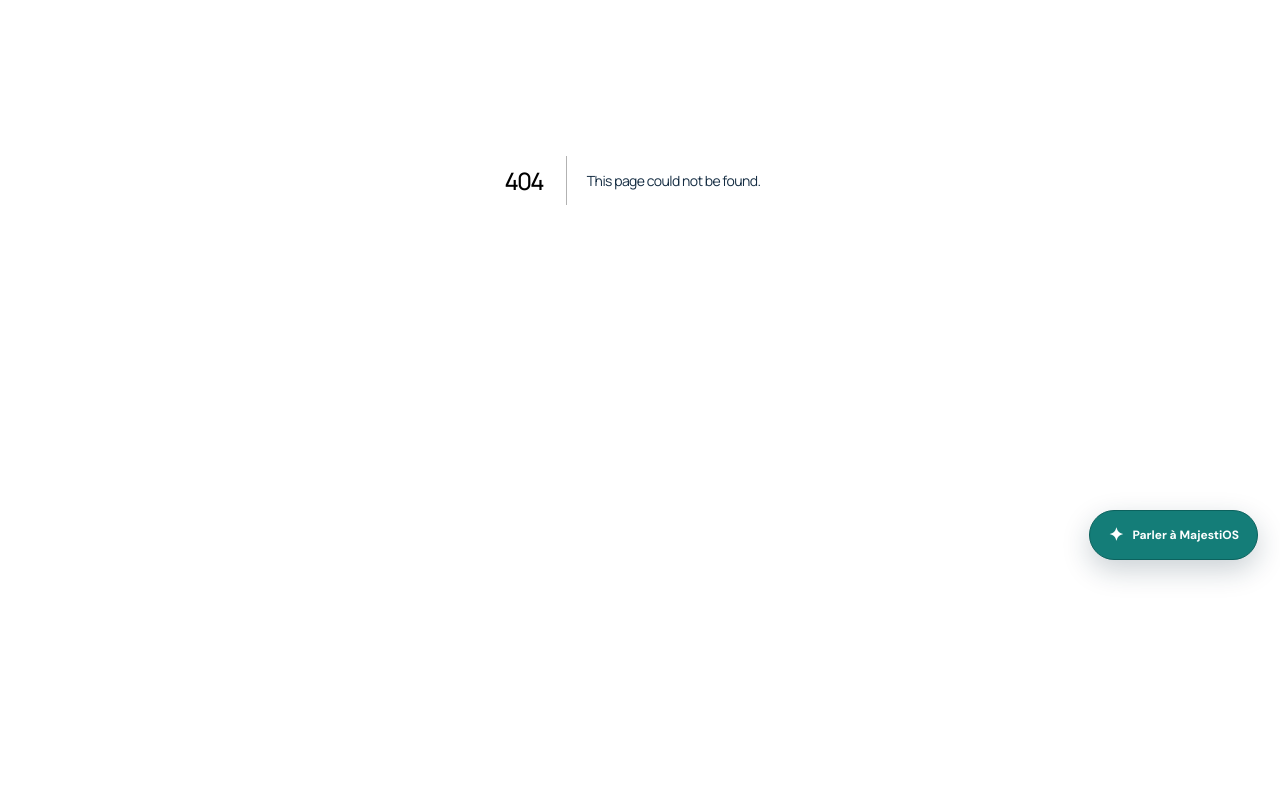
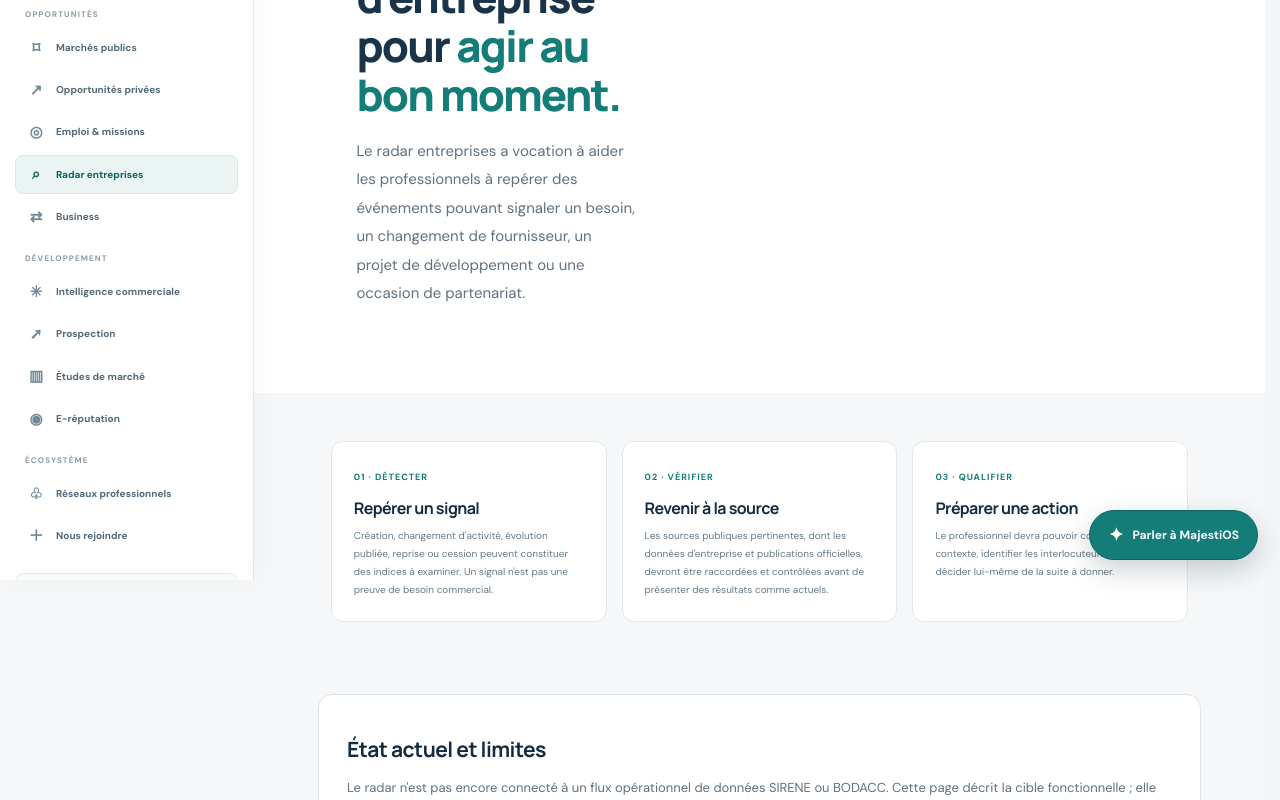
Before and after one commit to Chexpeer/Majestios, a Next.js app: page /opportunites/radar-entreprises in a window 1280 px wide. Before the commit this address had no page. Shown: the part 220-1020 px from the top of the page. Before the commit the page ends 800 px from the top, so only its background shows below. Built offline with nearby package versions, Linux system fonts and the light colour scheme.

Commit message:
feat: créer la page de cadrage du radar entreprises

```diff
--- /dev/null
+++ b/src/app/opportunites/radar-entreprises/page.tsx
@@ -0,0 +1,17 @@
+import Link from "next/link";
+import PublicHeader from "@/components/public-header";
+
+export const metadata = { title: "Radar entreprises — MajestiOS", description: "Comprendre le futur radar de signaux d'entreprises pour l'intelligence commerciale." };
+
+export default function CompanyRadarPage() {
+  return <main className="public-site concept-page"><PublicHeader />
+    <section className="how-section concept-hero"><div><span className="section-label">OPPORTUNITY INTELLIGENCE · ENTREPRISES</span><h1>Détecter les signaux d'entreprise pour <em>agir au bon moment.</em></h1><p>Le radar entreprises a vocation à aider les professionnels à repérer des événements pouvant signaler un besoin, un changement de fournisseur, un projet de développement ou une occasion de partenariat.</p></div></section>
+    <section className="employment-principles">
+      <article><span>01 · DÉTECTER</span><h2>Repérer un signal</h2><p>Création, changement d'activité, évolution publiée, reprise ou cession peuvent constituer des indices à examiner. Un signal n'est pas une preuve de besoin commercial.</p></article>
+      <article><span>02 · VÉRIFIER</span><h2>Revenir à la source</h2><p>Les sources publiques pertinentes, dont les données d'entreprise et publications officielles, devront être raccordées et contrôlées avant de présenter des résultats comme actuels.</p></article>
+      <article><span>03 · QUALIFIER</span><h2>Préparer une action</h2><p>Le professionnel devra pouvoir comprendre le contexte, identifier les interlocuteurs légitimes et décider lui-même de la suite à donner.</p></article>
+    </section>
+    <section className="concept-principles"><h2>État actuel et limites</h2><p>Le radar n'est pas encore connecté à un flux opérationnel de données SIRENE ou BODACC. Cette page décrit la cible fonctionnelle ; elle ne présente aucune entreprise réelle ni aucune alerte en temps réel. Les règles d'usage, de fraîcheur, de traçabilité et de protection des données devront être validées avant l'activation.</p><Link className="search-submit concept-cta" href="/opportunites">Retour à toutes les opportunités ↗</Link><Link className="search-submit concept-cta" href="/faq">Comprendre les sources et les limites ↗</Link></section>
+    <footer className="public-footer"><Link className="footer-brand" href="/">MajestiOS</Link><nav aria-label="Liens de pied de page"><Link href="/intelligence-commerciale">Intelligence commerciale</Link><Link href="/business">Business</Link><Link href="/faq">FAQ</Link></nav><small>© MajestiOS · Site en construction</small></footer>
+  </main>;
+}
```
